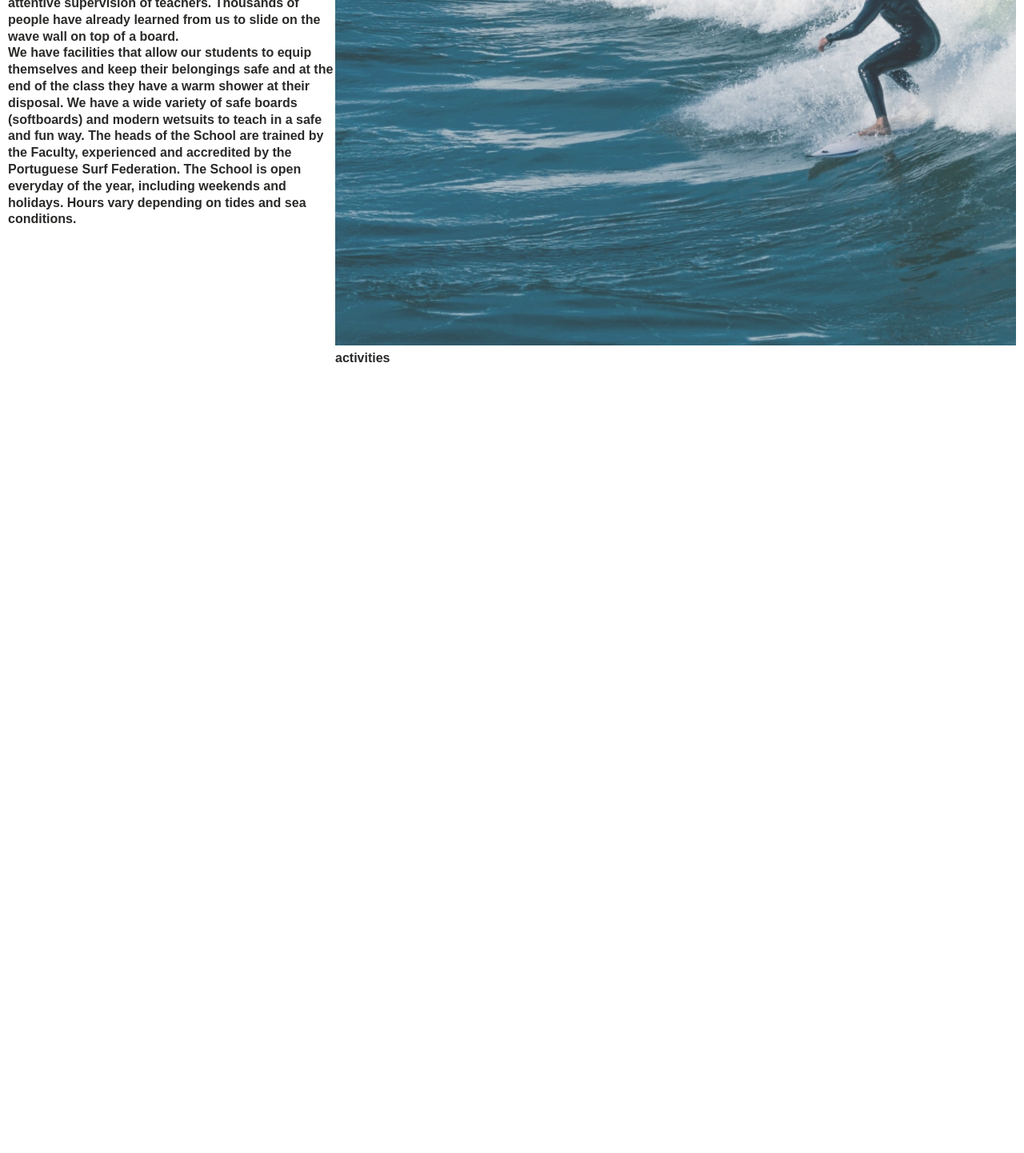
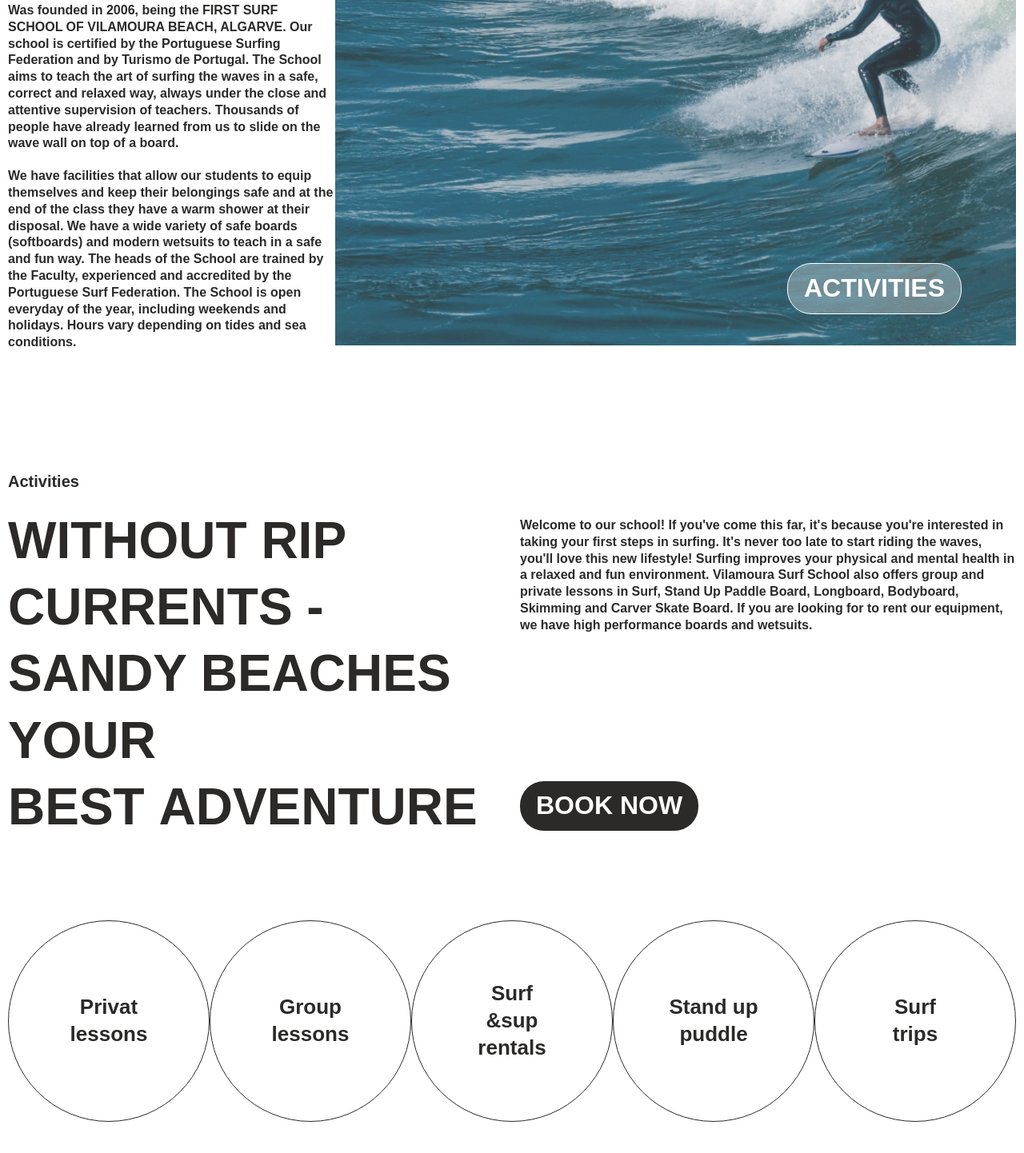
Before and after one commit to ZKuranbayeva/surfing_school, a plain HTML site: page index.html in a window 1280 px wide. Shown: the part 2067-3509 px from the top of the page at 80% size. Before the commit the page ends 2676 px from the top, so only its background shows below. Drawn offline with Linux system fonts and the light colour scheme; a script that the page names is missing; a web font is replaced by a local one.

Commit message:
Initial commit

```diff
--- a/css/style.css
+++ b/css/style.css
@@ -26,6 +26,7 @@ h1,
 h2,
 h3,
 h4,
+h5,
 p{
     margin: 0;
 }
@@ -178,7 +179,7 @@ body{
     gap: 20px;
 }
 
-.header__buttons a{
+.header__buttons-activities{
     font-size: 32px;
     font-weight: 800;
     padding: 10px 20px;
@@ -186,7 +187,12 @@ body{
     text-transform: uppercase;
 }
 
-.header__buttons-book{
+.buttons-book{
+    font-size: 32px;
+    font-weight: 800;
+    padding: 10px 20px;
+    border-radius: 30px;
+    text-transform: uppercase;
     background-color: #2B2A29;
     color: #fff;
 }
@@ -223,8 +229,12 @@ body{
 
 .about__inner {
     display: flex;
+    justify-content: space-between;
 }
 .about__content {
+    max-width: 560px;
+    display: flex;
+    flex-direction: column;
 }
 .about__subtitle {
     font-size: 20px;
@@ -242,12 +252,95 @@ body{
 .about__list {
     display: flex;
     flex-wrap: wrap;
+    gap: 10px;
+    margin-bottom: 20px;
 }
+
 .about__item {
+    font-size: 26px;
+    font-weight: 700;
+    border: 1px solid #0A507A;
+    color: #0A507A;
+    border-radius: 30px;
+    padding: 10px 20px;
 }
 .about__text {
+    display: flex;
+    flex-direction: column;
+    gap: 20px;
+    margin-top: auto;
 }
+
 .about__img {
+    position: relative;
 }
+
 .about__link {
+    position: absolute;
+    right: 68px;
+    bottom: 46px;
+    font-size: 32px;
+    font-weight: 800;
+    border: 1px solid #fff;
+    color: #fff;
+    border-radius: 30px;
+    padding: 10px 20px;
+    text-transform: uppercase;
+    background-color: rgba(255, 255, 255, .3);
 }
+
+.activities {
+    margin-bottom: 100px;
+}
+
+.activities__subtitle{
+    font-size: 20px;
+    font-weight: 700;
+    margin-bottom: 20px;
+}
+
+.activities__info {
+    display: flex;
+    gap: 20px;
+    margin-bottom: 100px;
+}
+
+.activities__title {
+    font-size: 64px;
+    font-weight: 800;
+    text-transform: uppercase;
+    flex-basis: 50%;
+}
+
+.activities__text {
+    padding: 12px 0;
+    display: flex;
+    flex-direction: column;
+    gap: 10px;
+    justify-content: space-between;
+    flex-basis: 50%;
+}
+.activities__text .buttons-book {
+    align-self: start;
+}
+
+.activities__list {
+    display: grid;
+    grid-template-columns: repeat(5, 1fr);
+}
+
+.activities__item {
+    border: 1px solid #2B2A29;
+    border-radius: 50%;
+    aspect-ratio: 1/1;
+    display: flex;
+    justify-content: center;
+    align-items: center;
+}
+
+.activities__item h5{
+    font-size: 26px;
+    font-weight: 700;
+    max-width: 115px;
+    text-align: center;
+}
--- a/index.html
+++ b/index.html
@@ -98,7 +98,7 @@
                         <img src="images/news.jpg" alt="" class="header__news-img">
                     </div>
                     <div class="header__buttons">
-                        <a href="#" class="header__buttons-book">book now</a>
+                        <a href="#" class="buttons-book">book now</a>
                         <a href="#" class="header__buttons-activities">activities</a>
                     </div>
                 </div>
@@ -145,6 +145,43 @@
         </div>
     </section>
 
+    <section class="activities">
+        <div class="container">
+            <p class="activities__subtitle">Activities</p>
+            <div class="activities__info">
+                <p class="activities__title">
+                    without rip currents - SANDY BEACHES
+                    your best adventure
+                </p>
+                <h2 class="visually__hidden">activities</h2>
+                <div class="activities__text">
+                    <p>
+                        Welcome to our school! If you've come this far, it's because you're interested in taking your first steps in surfing. It's never too late to start riding the waves, you'll love this new lifestyle! Surfing improves your physical and mental health in a relaxed and fun environment.
+                        Vilamoura Surf School also offers group and private lessons in Surf, Stand Up Paddle Board, Longboard, Bodyboard, Skimming and Carver Skate Board. If you are looking for to rent our equipment, we have high performance boards and wetsuits.
+                    </p>
+                    <a href="#" class="buttons-book">book now</a>
+                </div>
+            </div>
+            <ul class="activities__list">
+                <li class="activities__item">
+                    <h5>Privat lessons</h5>
+                </li>
+                <li class="activities__item">
+                    <h5>Group lessons</h5>
+                </li>
+                <li class="activities__item">
+                    <h5>Surf &sup rentals</h5>
+                </li>
+                <li class="activities__item">
+                    <h5>Stand up puddle</h5>
+                </li>
+                <li class="activities__item">
+                    <h5>Surf <br>trips</h5>
+                </li>
+            </ul>
+        </div>
+    </section>
+
     <script src="js/main.js"></script>
 </body>
 </html>
```
